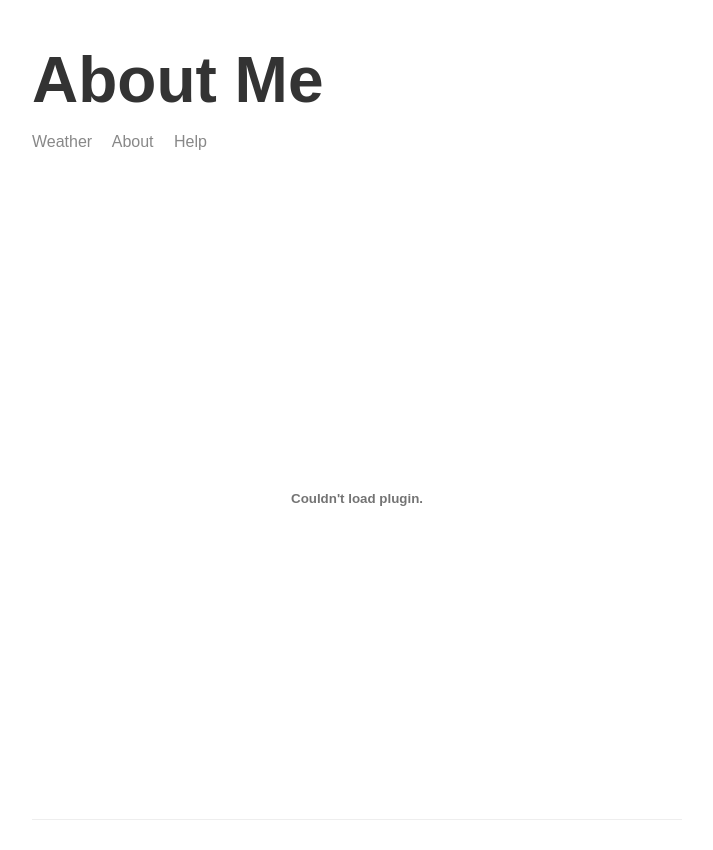
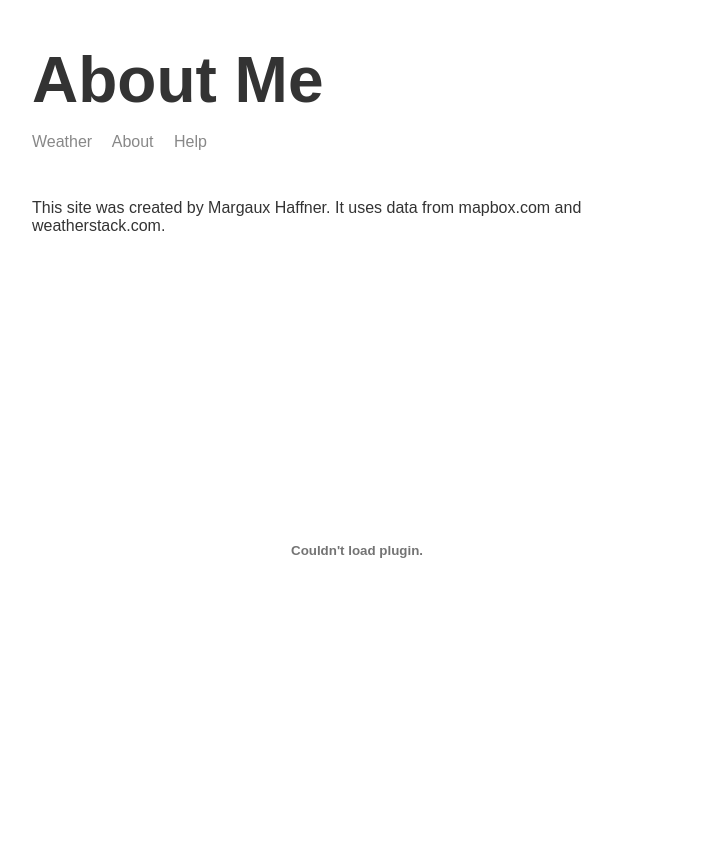
Before and after one commit to Mahaffne/weather-website, a Node server app: page /about in a window 1280 px wide. Shown: the top 850 px of the page, without its empty margins (283-996 px from the left). Run offline with Node 20, Linux system fonts and the light colour scheme; some libraries are stand-ins or nearby versions.

Commit message:
Add about text

```diff
--- a/templates/views/about.hbs
+++ b/templates/views/about.hbs
@@ -12,6 +12,7 @@
 <body>
     <div class="main-content">
       {{>header}}
+      <p>This site was created by Margaux Haffner. It uses data from mapbox.com and weatherstack.com.</p>
       <embed src="/pdf/Resume_MargauxHaffner.pdf" type="application/pdf" width="100%" height="600px" />
     </div>
 
```
